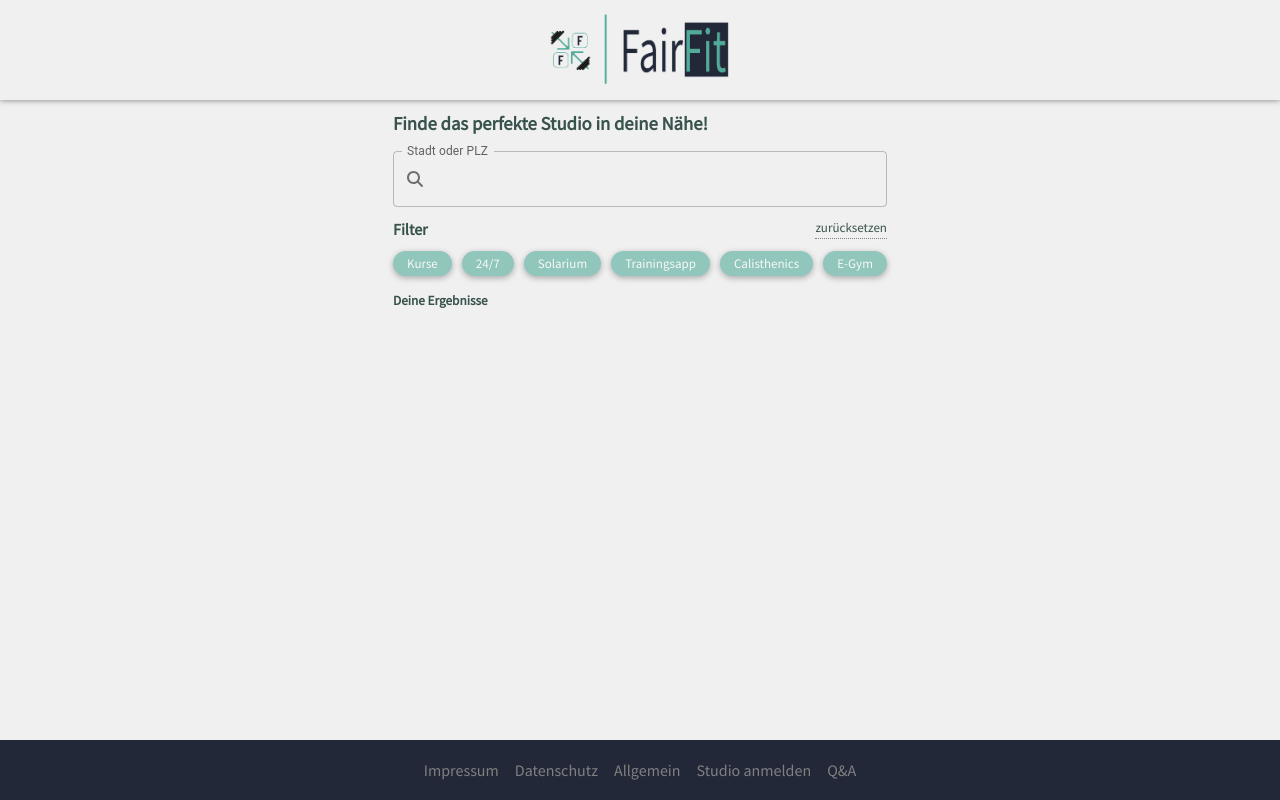
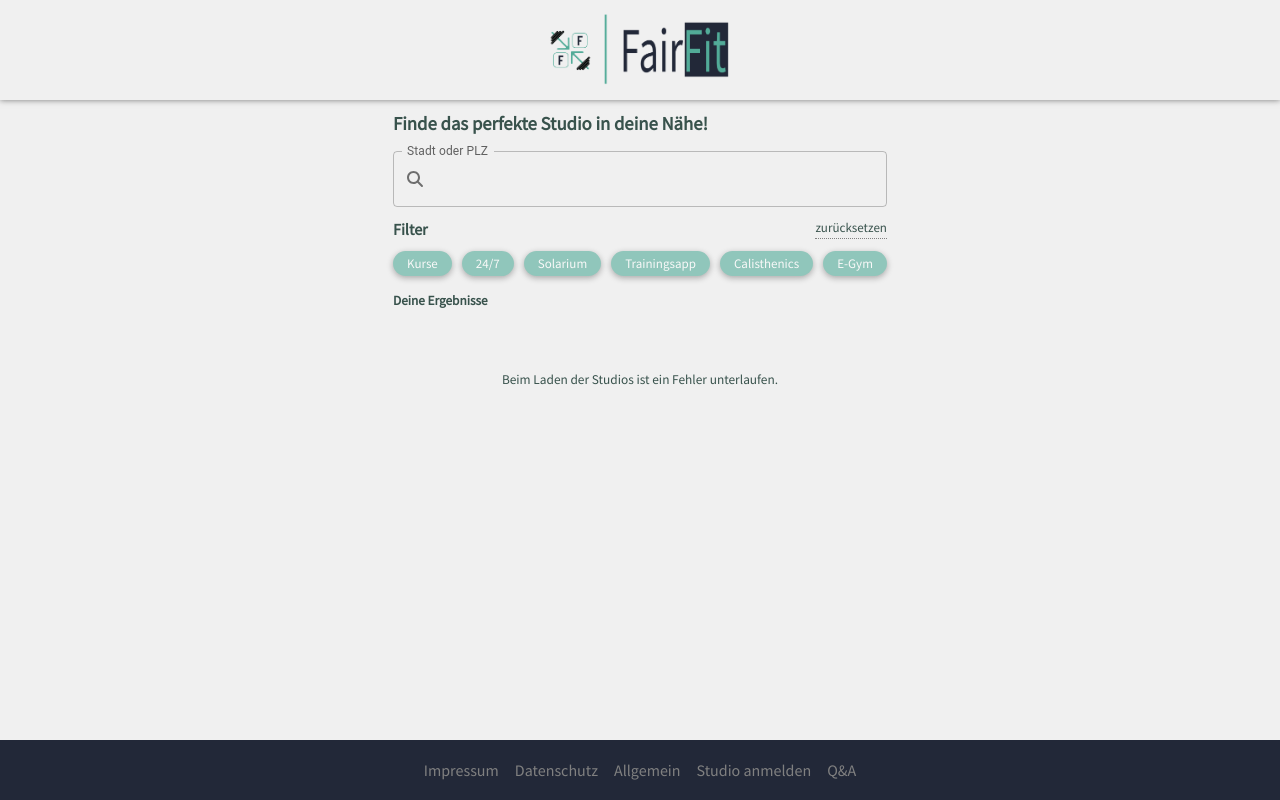
Before and after one commit to FairNetwork/fairfit-frontend, a React (Create React App) app: page / in a window 1280 px wide. Built offline with nearby package versions, Linux system fonts and the light colour scheme; no server answers.

Commit message:
✨ Add errormessage

```diff
--- a/src/components/home-view/HomeView.tsx
+++ b/src/components/home-view/HomeView.tsx
@@ -4,11 +4,13 @@ import Header from '../shared/header/Header';
 import './homeView.scss';
 import { useAppDispatch, useAppSelector } from '../../hooks/redux';
 import { loadAllGyms } from '../../redux/gym/actions';
-import { selectGyms } from '../../redux/gym/selectors';
+import { selectAllGymsLoadingState, selectGyms } from '../../redux/gym/selectors';
 import Search from './search/Search';
 import GymCard from './gym-card/GymCard';
 import Footer from '../shared/footer/Footer';
 import { FooterItem } from '../../types/footer';
+import WaitCursor from '../shared/wait-cursor/WaitCursor';
+import ErrorMessage from '../shared/error-message/ErrorMessage';
 
 const FOOTER_ITEMS: FooterItem[] = [
     { id: '1', name: 'Impressum', path: 'impressum' },
@@ -24,6 +26,7 @@ const HomeView = () => {
     const [headerHeight, setHeaderHeight] = useState(0);
 
     const gyms = useAppSelector(selectGyms);
+    const gymsLoadingState = useAppSelector(selectAllGymsLoadingState);
 
     useEffect(() => {
         void dispatch(loadAllGyms());
@@ -62,6 +65,10 @@ const HomeView = () => {
                 <Search />
                 <h5 className="home-view__content__headline">Deine Ergebnisse</h5>
                 {content}
+                <WaitCursor shouldShowWaitCursor={gymsLoadingState === 'pending'} />
+                {gymsLoadingState === 'rejected' && (
+                    <ErrorMessage message="Beim Laden der Studios ist ein Fehler unterlaufen." />
+                )}
             </div>
             <Footer items={FOOTER_ITEMS} />
         </div>
--- /dev/null
+++ b/src/components/shared/error-message/ErrorMessage.tsx
@@ -0,0 +1,13 @@
+import './errorMessage.scss';
+
+interface ErrorMessageProps {
+    message: string;
+}
+
+const ErrorMessage = ({ message }: ErrorMessageProps) => {
+    return <div className="error-message">{message}</div>;
+};
+
+ErrorMessage.displayNAme = 'ErrorMessage';
+
+export default ErrorMessage;
--- /dev/null
+++ b/src/components/shared/error-message/errorMessage.scss
@@ -0,0 +1,4 @@
+.error-message {
+    text-align: center;
+    font-size: smaller;
+}
```
